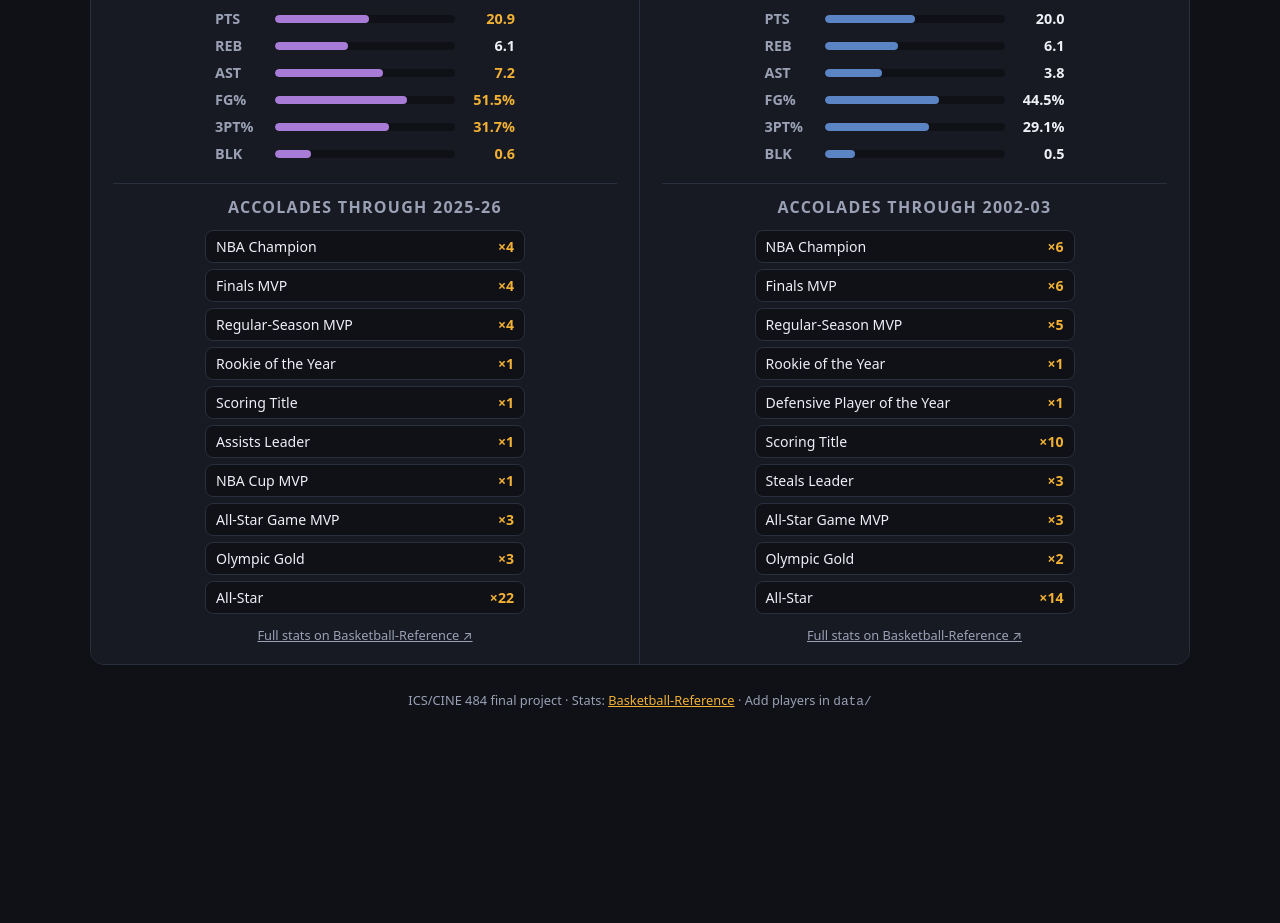
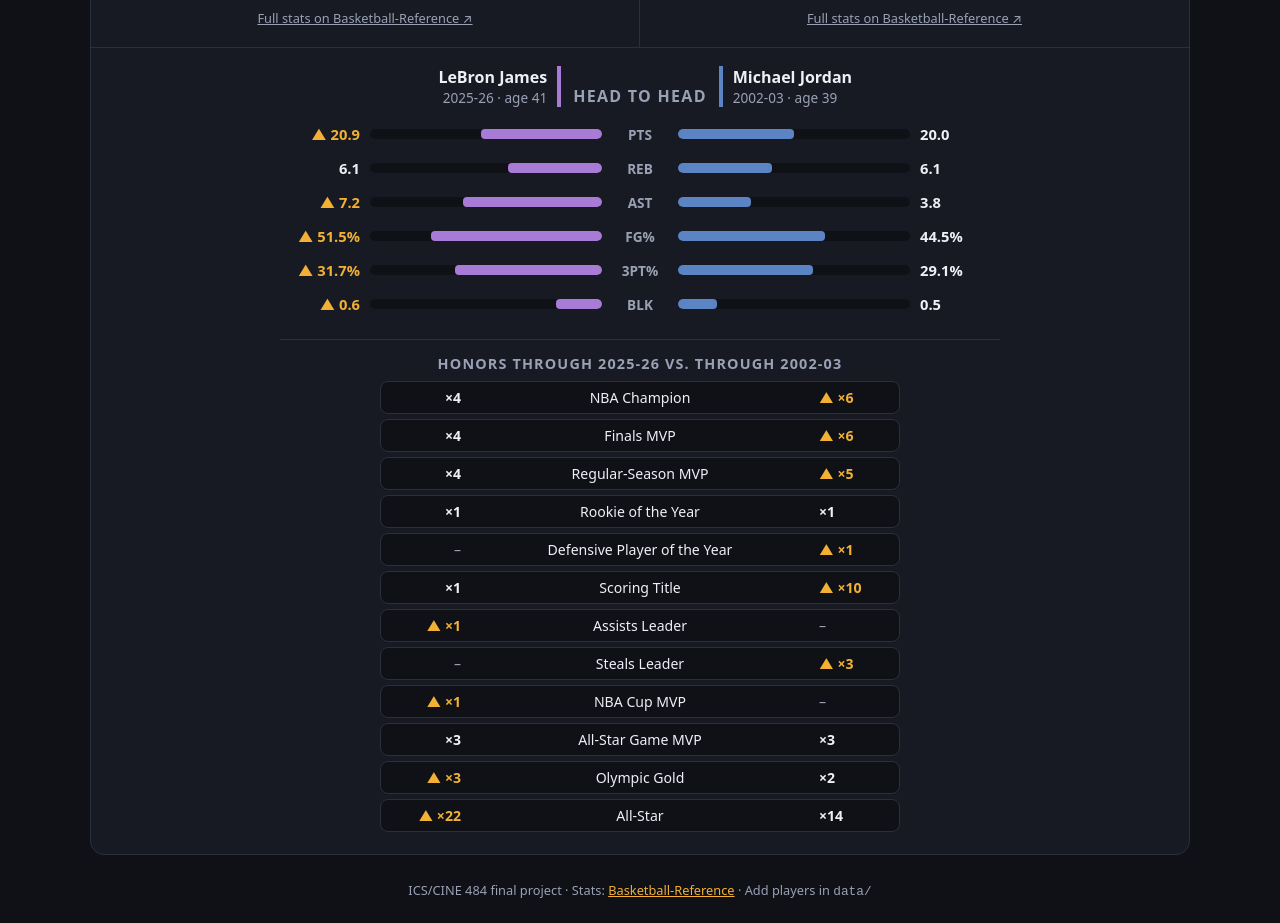
Before and after one commit to jcreollo00/lebron-stats-viz, a plain HTML site: page index.html in a window 1280 px wide. Shown: the part 748-1671 px from the top of the page. Before the commit the page ends 1481 px from the top, so only its background shows below. Drawn offline with Linux system fonts and the light colour scheme.

Commit message:
Add head-to-head player comparison
Replace the separate stat and honor lists with a shared comparison panel featuring mirrored stat bars, season-specific honor counts, and distinct side colors when players share a team.

```diff
--- a/css/style.css
+++ b/css/style.css
@@ -5,8 +5,8 @@ body{margin:0;background:var(--bg);color:var(--text);font-family:system-ui,-appl
 .top h1{margin:0;font-size:1.8rem;letter-spacing:.02em}
 .top h1 span{color:var(--accent)}
 .top p{margin:6px auto 0;max-width:640px;color:var(--muted);font-size:.9rem}
-.split{display:grid;grid-template-columns:1fr 1fr;gap:0;max-width:1100px;margin:16px auto;border:1px solid var(--line);border-radius:14px;overflow:hidden}
-.side{background:var(--panel);padding:20px 22px;display:flex;flex-direction:column;align-items:center;gap:12px;border-top:4px solid var(--c)}
+.board{max-width:1100px;margin:16px auto;border:1px solid var(--line);border-radius:14px;overflow:hidden;background:var(--panel)}
+.split{display:grid;grid-template-columns:1fr 1fr;gap:0}.side{background:var(--panel);padding:20px 22px;display:flex;flex-direction:column;align-items:center;gap:12px;border-top:4px solid var(--c)}
 #left{border-right:1px solid var(--line)}
 .pickers{display:flex;gap:8px;width:100%;justify-content:center;flex-wrap:wrap}
 select{background:#0f1117;color:var(--text);border:1px solid var(--line);border-radius:8px;padding:8px 10px;font-size:.95rem}
@@ -20,18 +20,39 @@ select{background:#0f1117;color:var(--text);border:1px solid var(--line);border-
 .season-label{color:#cfd3e0;font-size:.85rem}
 .season-label.dim{color:var(--muted);font-size:.78rem}
 .src{color:var(--muted);font-size:.8rem}
-.stats{width:100%;max-width:300px;display:grid;gap:8px}
-.stat{display:grid;grid-template-columns:52px 1fr 52px;align-items:center;gap:8px;font-size:.9rem}
-.stat .k{color:var(--muted);font-weight:600}
-.stat .v{text-align:right;font-weight:700;font-variant-numeric:tabular-nums}
-.bar{height:8px;background:#0f1117;border-radius:4px;overflow:hidden}
-.bar i{display:block;height:100%;background:var(--c);border-radius:4px;transition:width .3s}
-.stat.lead .v{color:var(--accent)}
-h2{margin:8px 0 0;font-size:1rem;color:var(--muted);text-transform:uppercase;letter-spacing:.08em;align-self:stretch;border-top:1px solid var(--line);padding-top:12px;text-align:center}
-.acc{list-style:none;margin:0;padding:0;width:100%;max-width:320px;display:grid;gap:6px}
-.acc li{display:flex;justify-content:space-between;gap:8px;background:#0f1117;border:1px solid var(--line);border-radius:8px;padding:6px 10px;font-size:.88rem}
-.acc li b{color:var(--accent)}
-.acc li.none{justify-content:center;color:var(--muted)}
-@media(max-width:700px){.split{grid-template-columns:1fr}#left{border-right:0;border-bottom:1px solid var(--line)}}
+/* head to head */
+.h2h{border-top:1px solid var(--line);padding:18px 22px 22px}
+.h2h-head{display:grid;grid-template-columns:1fr auto 1fr;align-items:end;gap:12px;max-width:720px;margin:0 auto 12px}
+.h2h-head h2{margin:0;font-size:1rem;color:var(--muted);text-transform:uppercase;letter-spacing:.08em}
+.who{display:flex;flex-direction:column;font-size:.85rem}
+.who b{font-size:1rem}
+.who span{color:var(--muted)}
+.who.l{text-align:right;border-right:4px solid var(--lc);padding-right:10px}
+.who.r{text-align:left;border-left:4px solid var(--rc);padding-left:10px}
+.bfly{max-width:720px;margin:0 auto;display:grid;gap:4px}
+.brow{display:grid;grid-template-columns:72px 1fr 56px 1fr 72px;align-items:center;gap:10px;padding:5px 8px;font-size:.92rem}
+.brow .k{text-align:center;color:var(--muted);font-weight:700;font-size:.85rem}
+.brow .v{font-weight:700;font-variant-numeric:tabular-nums}
+.brow .v:first-child{text-align:right}
+.v.lead,.n.lead{color:var(--accent)}
+.track{height:10px;background:#0f1117;border-radius:5px;overflow:hidden;display:flex}
+.track.l{justify-content:flex-end}
+.track i{display:block;height:100%;border-radius:4px;transition:width .3s}
+.track.l i{background:var(--lc)}
+.track.r i{background:var(--rc)}
+.h2h h3{margin:20px auto 8px;max-width:720px;font-size:.9rem;color:var(--muted);text-transform:uppercase;letter-spacing:.08em;text-align:center;border-top:1px solid var(--line);padding-top:14px}
+.acc2{max-width:520px;margin:0 auto;display:grid;gap:5px}
+.arow{display:grid;grid-template-columns:70px 1fr 70px;align-items:center;gap:8px;background:#0f1117;border:1px solid var(--line);border-radius:8px;padding:6px 10px;font-size:.88rem}
+.arow .lbl{text-align:center}
+.arow .n{font-weight:700;font-variant-numeric:tabular-nums}
+.arow .n:first-child{text-align:right}
+.arow .n.zero{color:var(--muted);font-weight:400}
+.arow.none{display:block;text-align:center;color:var(--muted)}
+
+@media(max-width:700px){
+  .split{grid-template-columns:1fr}
+  #left{border-right:0;border-bottom:1px solid var(--line)}
+  .brow{grid-template-columns:58px 1fr 44px 1fr 58px;gap:6px;padding:5px 2px}
+}
 footer{text-align:center;color:var(--muted);font-size:.8rem;padding:10px 16px 24px}
 footer a{color:var(--accent)}
--- a/index.html
+++ b/index.html
@@ -12,9 +12,12 @@
     <p>Pick a player and a season on each side. Stats are per game; honors count everything earned up to the chosen season.</p>
   </header>
 
-  <main class="split">
-    <section class="side" id="left"></section>
-    <section class="side" id="right"></section>
+  <main class="board">
+    <div class="split">
+      <section class="side" id="left"></section>
+      <section class="side" id="right"></section>
+    </div>
+    <section class="h2h" id="h2h"></section>
   </main>
 
   <footer>ICS/CINE 484 final project · Stats: <a href="https://www.basketball-reference.com" target="_blank" rel="noopener">Basketball-Reference</a> · Add players in <code>data/</code></footer>
--- a/js/app.js
+++ b/js/app.js
@@ -3,6 +3,8 @@
     "Cleveland Cavaliers": "#c8102e", "Miami Heat": "#e03a3e", "Los Angeles Lakers": "#a77bd6",
     "Chicago Bulls": "#ce1141", "Washington Wizards": "#5b84c4", "Golden State Warriors": "#fdb927"
   };
+    // Used for the right side when both players wear the same team color (e.g. LeBron and Kobe on the Lakers).
+  var SAME_COLOR_FALLBACK = "#c9ccd6";
   var ACC_LABELS = {
     champion: "NBA Champion", finals_mvp: "Finals MVP", mvp: "Regular-Season MVP", roy: "Rookie of the Year",
     dpoy: "Defensive Player of the Year", scoring: "Scoring Title", assists: "Assists Leader", steals: "Steals Leader",
@@ -42,6 +44,13 @@
     if (b[1] > 2 || (b[1] === 2 && b[2] > 1)) age--;
     return age;
   }
+    // Team color for a side. If both sides would be the same color, the right side turns light gray.
+  function sideColor(side) {
+    var l = TEAM_COLORS[seasonRow(state.left.player, state.left.season).team] || "#888";
+    if (side === "left") return l;
+    var r = TEAM_COLORS[seasonRow(state.right.player, state.right.season).team] || "#888";
+    return r === l ? SAME_COLOR_FALLBACK : r;
+  }
 
   function el(tag, attrs, kids) {
     var e = document.createElement(tag);
@@ -52,11 +61,11 @@
     return e;
   }
 
-  function accoladeList(p, season) {
-    var y = startYear(season), out = [];
+  // How many of each honor a player has earned up to a season (0 if none).
+  function accoladeCounts(p, season) {
+    var y = startYear(season), out = {};
     ACC_ORDER.forEach(function (key) {
-      var list = (p.accolades[key] || []).filter(function (s) { return startYear(s) <= y; });
-      if (list.length) out.push({ label: ACC_LABELS[key], count: list.length });
+      out[key] = (p.accolades[key] || []).filter(function (s) { return startYear(s) <= y; }).length;
     });
     return out;
   }
@@ -65,8 +74,7 @@
     var root = document.getElementById(side);
     var other = side === "left" ? state.right : state.left;
     var st = state[side], p = st.player, row = seasonRow(p, st.season);
-    var color = TEAM_COLORS[row.team] || "#888";
-    root.style.setProperty("--c", color);
+    root.style.setProperty("--c", sideColor(side));
     root.innerHTML = "";
 
     // pickers
@@ -78,13 +86,13 @@
       st.player = byId(pSel.value);
       var has = seasonRow(st.player, st.season);
       if (!has) st.season = lastSeason(st.player);
-      render(side);
+      update();
     };
     var ySel = el("select", { "aria-label": "Season (" + side + ")" });
     p.seasons.forEach(function (s) {
       var o = el("option", { value: s.season, text: s.season }); if (s.season === st.season) o.selected = true; ySel.appendChild(o);
     });
-    ySel.onchange = function () { st.season = ySel.value; render(side); };
+    ySel.onchange = function () { st.season = ySel.value; update(); };
     root.appendChild(el("div", { "class": "pickers" }, [pSel, ySel]));
 
     // team above portrait
@@ -106,34 +114,61 @@
     portrait.appendChild(cap);
     root.appendChild(portrait);
 
-    // stats
-    var o = other.player, orow = seasonRow(o, other.season);
-    var stats = el("div", { "class": "stats" });
-    STATS.forEach(function (s) {
-      var v = row[s.key], ov = orow[s.key];
-      var lead = v > ov ? " lead" : "";
-      var bar = el("div", { "class": "bar" }, [el("i", { style: "width:" + Math.min(100, v / s.max * 100) + "%" })]);
-      stats.appendChild(el("div", { "class": "stat" + lead }, [
-        el("span", { "class": "k", text: s.label }), bar, el("span", { "class": "v", text: s.fmt(v) })
-      ]));
-    });
-    root.appendChild(stats);
-
-    // accolades
-    root.appendChild(el("h2", { text: "Accolades through " + st.season }));
-    var ul = el("ul", { "class": "acc" });
-    var list = accoladeList(p, st.season);
-    if (!list.length) ul.appendChild(el("li", { "class": "none", text: "None yet" }));
-    list.forEach(function (a) {
-      ul.appendChild(el("li", {}, [el("span", { text: a.label }), el("b", { text: "×" + a.count })]));
-    });
-    root.appendChild(ul);
     if (p.bref) root.appendChild(el("a", { "class": "src", href: p.bref, target: "_blank", rel: "noopener", text: "Full stats on Basketball-Reference ↗" }));
   }
 
-  function renderAll() { render("left"); render("right"); }
-  // re-render the other side too, because the highlighted "leader" stat depends on both sides
-  var _render = render;
-  render = function (side) { _render(side); var o = side === "left" ? "right" : "left"; if (!render._busy) { render._busy = true; _render(o); render._busy = false; } };
-  renderAll();
+  // Head to head: mirrored stat bars + one shared honors table
+  function renderH2H() {
+    var root = document.getElementById("h2h");
+    root.innerHTML = "";
+    var L = state.left, R = state.right;
+    var lr = seasonRow(L.player, L.season), rr = seasonRow(R.player, R.season);
+    root.style.setProperty("--lc", sideColor("left"));
+    root.style.setProperty("--rc", sideColor("right"));
+
+    function nameCell(st, cls) {
+      var a = ageIn(st.player, st.season);
+      return el("div", { "class": "who " + cls }, [
+        el("b", { text: st.player.name }),
+        el("span", { text: st.season + (a != null ? " · age " + a : "") })
+      ]);
+    }
+    root.appendChild(el("div", { "class": "h2h-head" }, [nameCell(L, "l"), el("h2", { text: "Head to head" }), nameCell(R, "r")]));
+
+    var grid = el("div", { "class": "bfly" });
+    STATS.forEach(function (s) {
+      var lv = lr[s.key], rv = rr[s.key];
+      var lLead = lv > rv, rLead = rv > lv;
+      function val(v, lead) { return el("span", { "class": "v" + (lead ? " lead" : ""), text: (lead ? "▲ " : "") + s.fmt(v) }); }
+      function bar(v, cls) {
+        return el("div", { "class": "track " + cls }, [el("i", { style: "width:" + Math.min(100, v / s.max * 100) + "%" })]);
+      }
+      grid.appendChild(el("div", { "class": "brow" }, [
+        val(lv, lLead), bar(lv, "l"), el("span", { "class": "k", text: s.label }), bar(rv, "r"), val(rv, rLead)
+      ]));
+    });
+    root.appendChild(grid);
+
+    var lc = accoladeCounts(L.player, L.season), rc = accoladeCounts(R.player, R.season);
+    root.appendChild(el("h3", { text: "Honors through " + L.season + " vs. through " + R.season }));
+    var tbl = el("div", { "class": "acc2" });
+    var any = false;
+    ACC_ORDER.forEach(function (k) {
+      var a = lc[k], b = rc[k];
+      if (!a && !b) return;
+      any = true;
+      function n(v, lead) { return el("span", { "class": "n" + (lead ? " lead" : "") + (v ? "" : " zero"), text: v ? (lead ? "▲ " : "") + "×" + v : "–" }); }
+      tbl.appendChild(el("div", { "class": "arow" }, [n(a, a > b), el("span", { "class": "lbl", text: ACC_LABELS[k] }), n(b, b > a)]));
+    });
+    if (!any) tbl.appendChild(el("div", { "class": "arow none", text: "No honors yet on either side" }));
+    root.appendChild(tbl);
+  }
+
+  // Redraw everything whenever anything changes
+  function update() {
+    render("left");
+    render("right");
+    renderH2H();
+  }
+  update();
 })();
```
